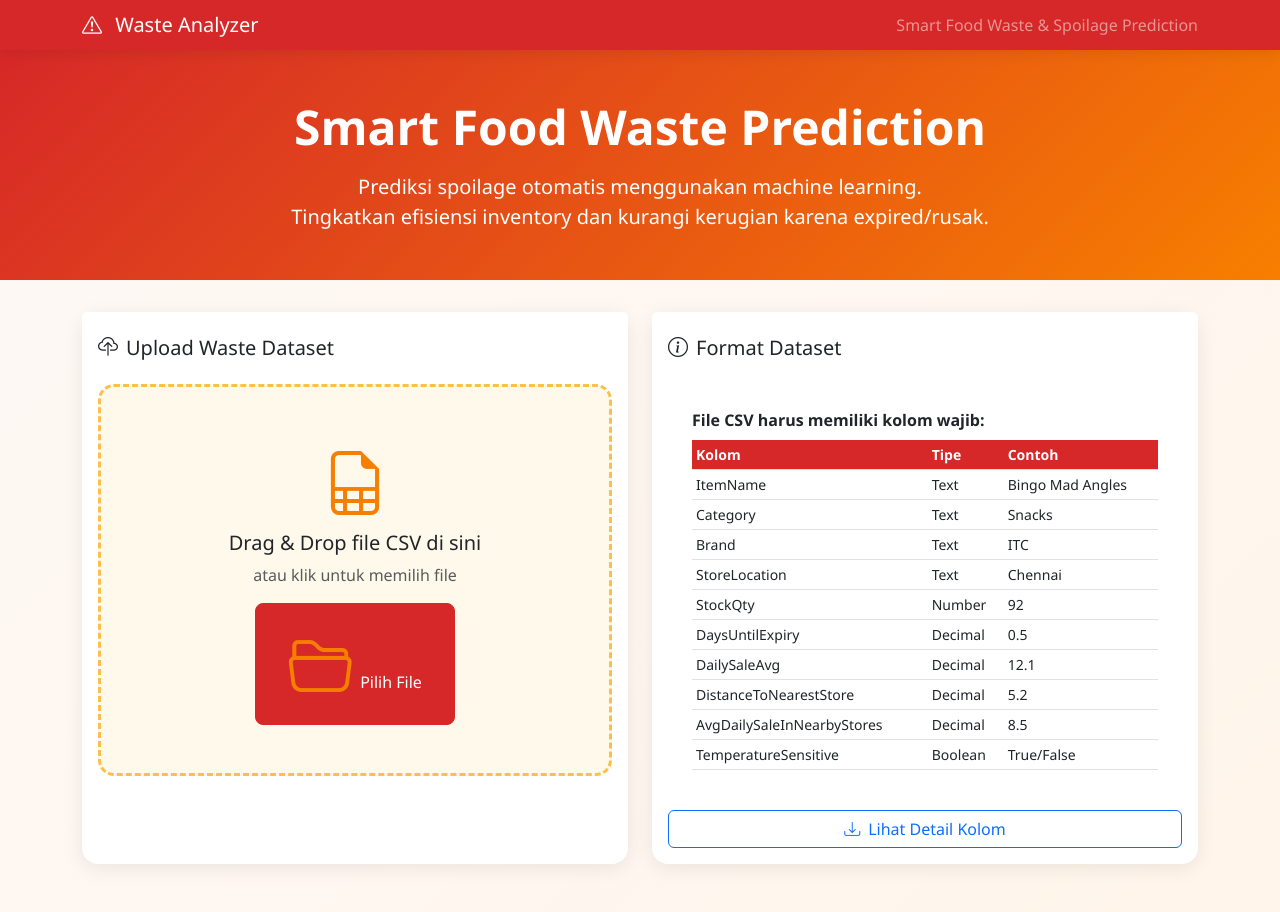
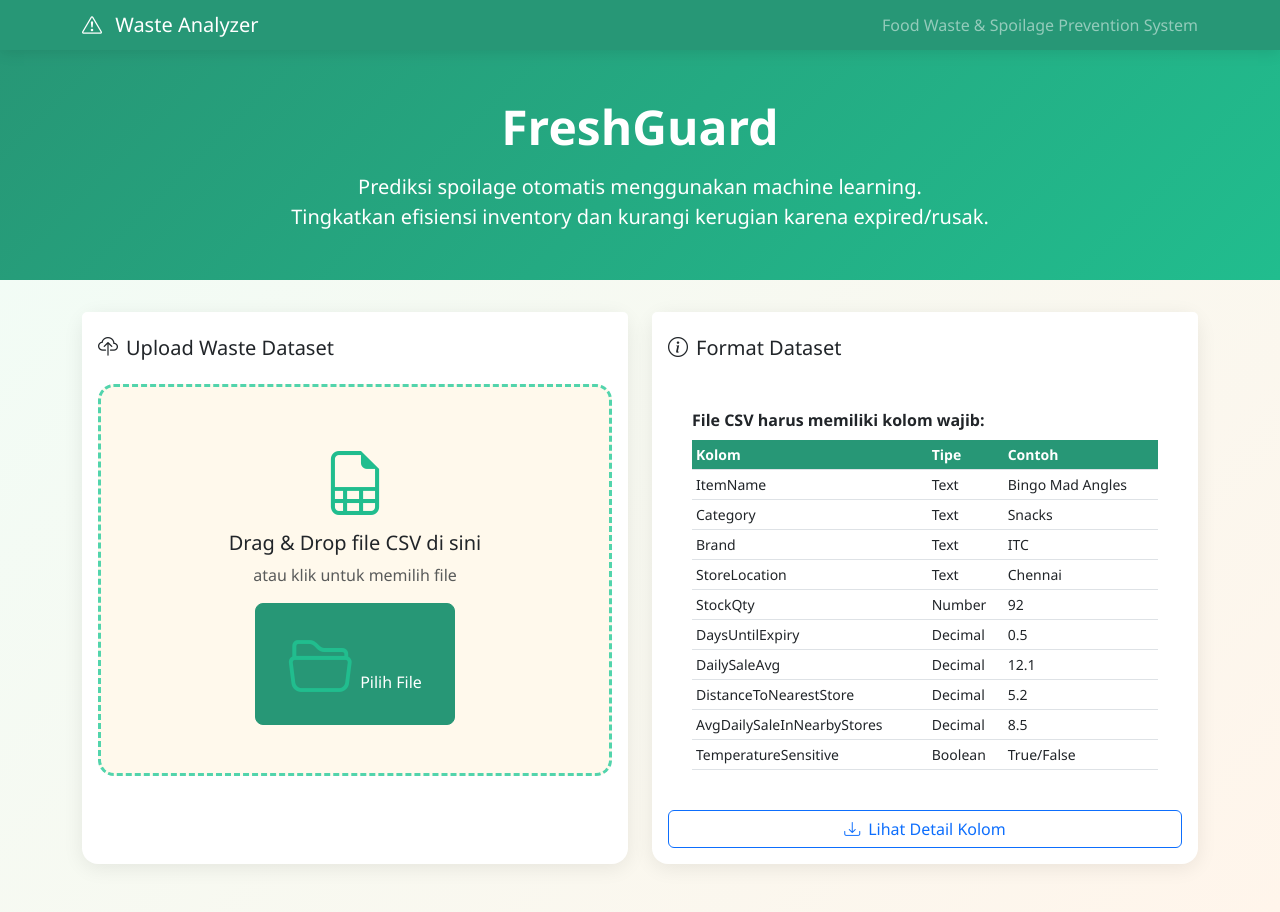
Before and after one commit to Elbrtt/AOL_AI, a Flask app: page / in a window 1280 px wide. Run offline with Flask 3, Linux system fonts and the light colour scheme; some libraries are stand-ins or nearby versions.

Commit message:
update template

```diff
--- a/prototype/templates/index2.html
+++ b/prototype/templates/index2.html
@@ -3,17 +3,17 @@
 <head>
     <meta charset="UTF-8">
     <meta name="viewport" content="width=device-width, initial-scale=1.0">
-    <title>Smart Food Waste Prediction - Spoilage Analytics</title>
+    <title>FreshGuard - Spoilage Analytics</title>
     <link href="https://cdn.jsdelivr.net/npm/bootstrap@5.3.0/dist/css/bootstrap.min.css" rel="stylesheet">
     <link href="https://cdn.jsdelivr.net/npm/bootstrap-icons@1.10.0/font/bootstrap-icons.css" rel="stylesheet">
     <style>
         :root {
-            --primary-color: #d62828;
-            --secondary-color: #f77f00;
-            --accent-color: #fcbf49;
-            --success-color: #06a77d;
-            --bg-light: #fef9f6;
-            --text-dark: #2b2d42;
+            --primary-color: #279776;
+            --secondary-color: #21bd8e;
+            --accent-color: #52d4ac;
+            --success-color: #1f7a5f;
+            --bg-light: #f0fdf7;
+            --text-dark: #0f3d2d;
         }
 
         body {
@@ -170,14 +170,14 @@
                 <i class="bi bi-exclamation-triangle me-2"></i>
                 Waste Analyzer
             </span>
-            <span class="text-white-50">Smart Food Waste & Spoilage Prediction</span>
+            <span class="text-white-50">Food Waste & Spoilage Prevention System</span>
         </div>
     </nav>
 
     <!-- Hero Section -->
     <section class="hero-section">
         <div class="container text-center">
-            <h1 class="display-5 fw-bold mb-3">Smart Food Waste Prediction</h1>
+            <h1 class="display-5 fw-bold mb-3">FreshGuard</h1>
             <p class="lead mb-0">
                 Prediksi spoilage otomatis menggunakan machine learning.<br>
                 Tingkatkan efisiensi inventory dan kurangi kerugian karena expired/rusak.
```
